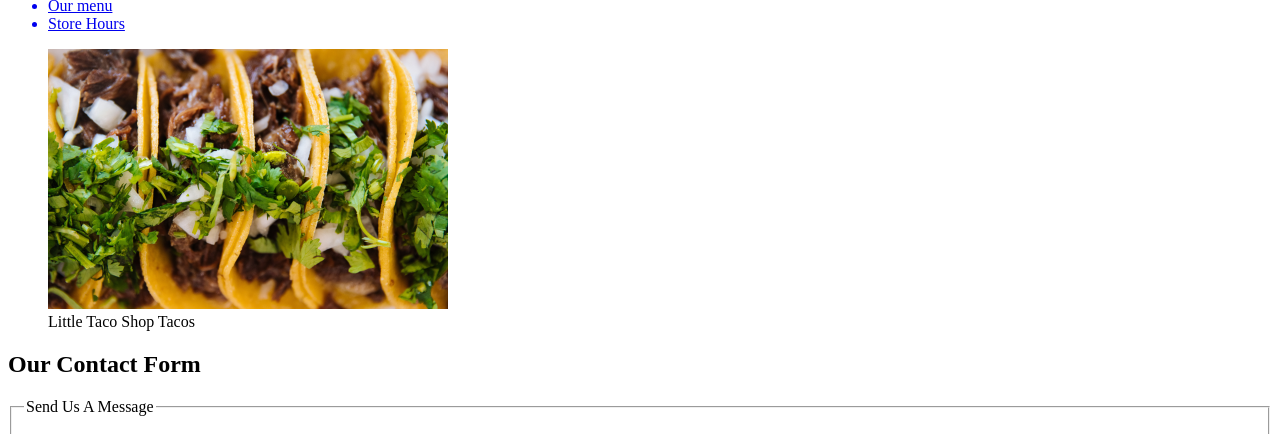
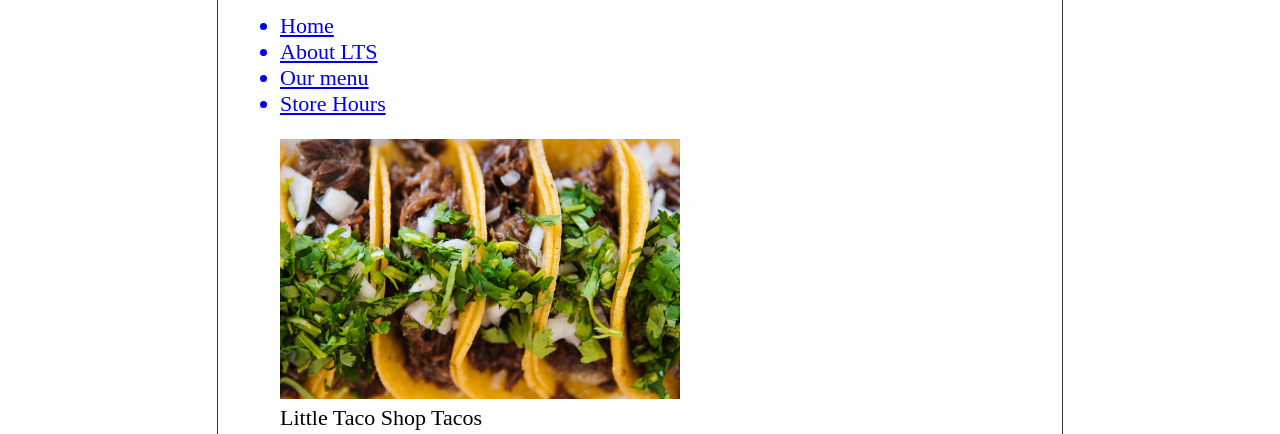
Before and after one commit to hashhacker7/hasan, a plain HTML site: page codes/contact.html in a window 1280 px wide. Shown: the part 119-553 px from the top of the page. Drawn offline with Linux system fonts and the light colour scheme; files that its build step writes are made by us from their sources; the site is published under a folder, as on GitHub Pages, so addresses that start at the root find nothing.

Commit message:
Add files via upload

```diff
--- a/codes/contact.html
+++ b/codes/contact.html
@@ -5,7 +5,7 @@
     <meta http-equiv="X-UA-Compatible" content="IE=edge">
     <meta name="viewport" content="width=device-width, initial-scale=1.0">
     <title>Contact</title>
-    <link rel="stylesheet" href="/main/css/style.css">
+    <link rel="stylesheet" href="../css/style.css">
     <link rel="icon" type="image/x-icon" href="../pics/favicon.ico">
 </head>
 
```
Also changed, not shown: codes/hours.html (+1 -1 lines).
